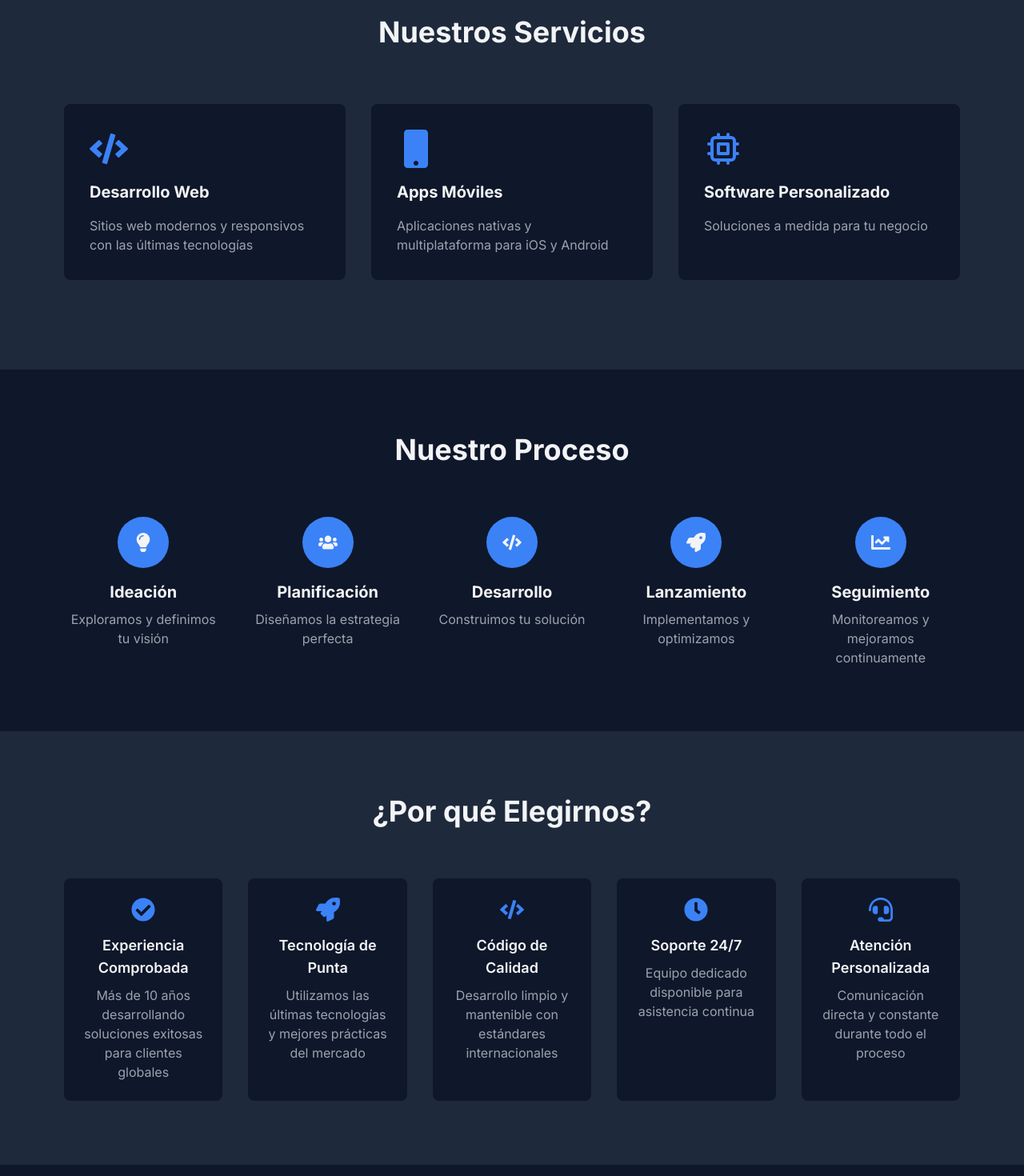
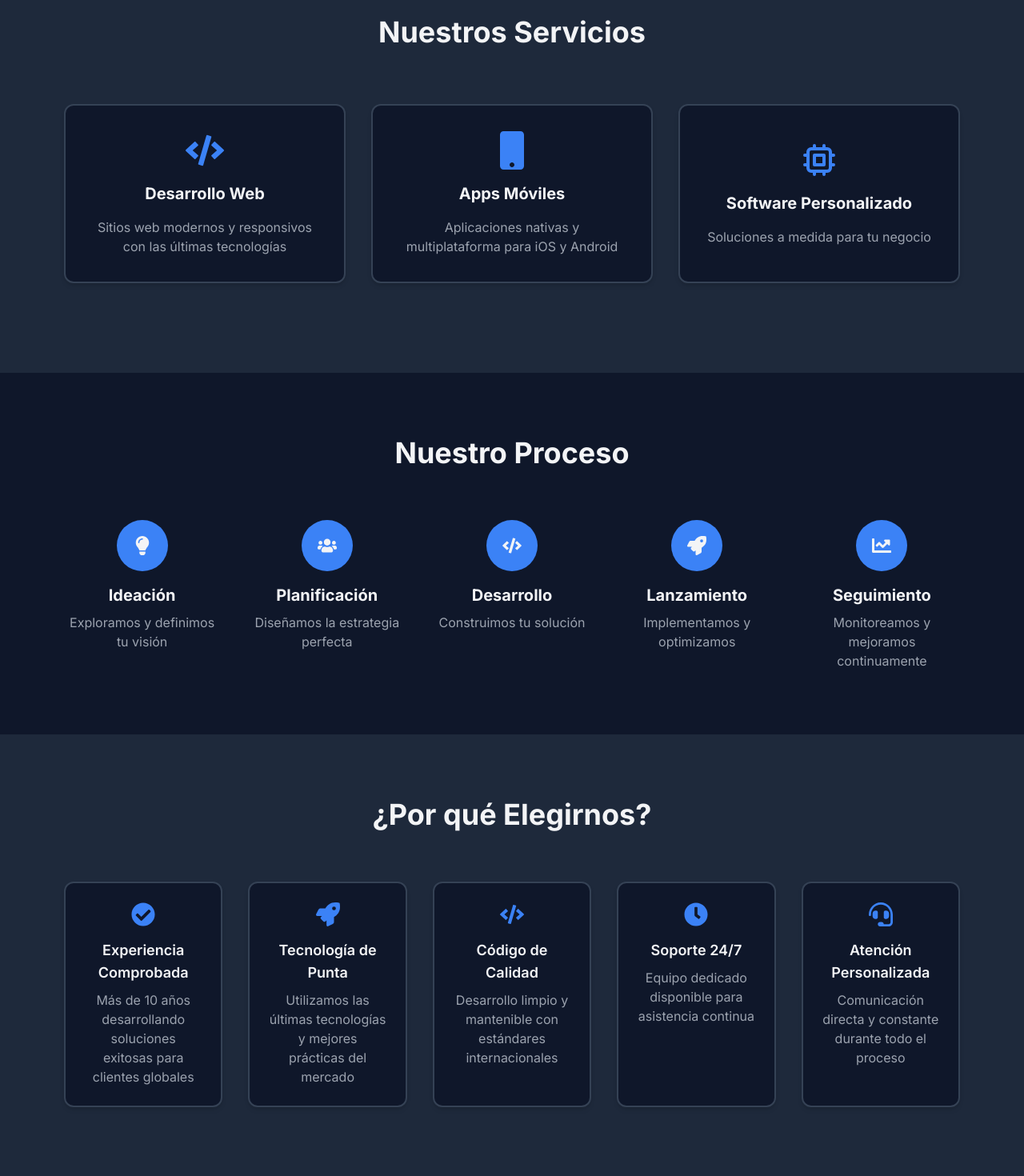
Before and after one commit to Iammtiago/ready-go-template, a React (Vite) app: page / in a window 1280 px wide. Shown: the part 860-2330 px from the top of the page at 80% size. Built offline with nearby package versions, Linux system fonts and the light colour scheme.

Commit message:
fix some design to the sections

```diff
--- a/src/components/sections/chooseUs.section.jsx
+++ b/src/components/sections/chooseUs.section.jsx
@@ -35,7 +35,7 @@ const ChooseUsSection = () => {
                 <h2 className="text-4xl font-bold text-center mb-16">¿Por qué Elegirnos?</h2>
                 <div className="grid md:grid-cols-5 gap-8">
                     {itemsList.map((item, index) => (
-                        <div key={index} className="flex flex-col items-center text-center p-6 bg-primary rounded-lg hover:transform hover:-translate-y-2 transition duration-300">
+                        <div key={index} className="flex flex-col items-center text-center p-6 mb-5 bg-primary rounded-xl border-2 border-slate-600/70 hover:border-accent/80 shadow-md hover:shadow-lg hover:transform hover:-translate-y-2 transition duration-300">
                             {item.icon}
                             <h3 className="mt-4 text-lg font-semibold">{item.title}</h3>
                             <p className="mt-2 text-gray-400">{item.text}</p>
--- a/src/components/sections/process.section.jsx
+++ b/src/components/sections/process.section.jsx
@@ -7,7 +7,7 @@ const ProcessSection = () => {
         <section className="py-20 bg-primary" id="proceso">
             <div className="max-w-6xl mx-auto px-4">
                 <h2 className="text-4xl font-bold text-center mb-16">Nuestro Proceso</h2>
-                <div className="grid md:grid-cols-5 gap-8">
+                <div className="grid md:grid-cols-5 gap-9">
                     <div className="text-center">
                         <div className="w-16 h-16 bg-accent rounded-full flex items-center justify-center mx-auto mb-4">
                             <FaLightbulb className="text-2xl" />
--- a/src/components/sections/services.section.jsx
+++ b/src/components/sections/services.section.jsx
@@ -9,18 +9,18 @@ const ServicesSection = () => {
         <section className="pt-20 pb-28 bg-secondary" id="servicios">
             <div className="max-w-6xl mx-auto px-4">
                 <h2 className="text-4xl font-bold text-center mb-[70px]">Nuestros Servicios</h2>
-                <div className="grid md:grid-cols-3 gap-8">
-                    <div className="bg-primary p-8 rounded-lg hover:transform hover:-translate-y-2 transition duration-300">
+                <div className="grid md:grid-cols-3 text-center gap-8">
+                    <div className="bg-primary flex items-center justify-center flex-col p-8 rounded-xl border-2 border-slate-600/70 hover:border-accent/80  shadow-md hover:shadow-lg hover:transform hover:-translate-y-2 transition duration-300">
                         <FaCode className="text-5xl text-accent mb-4" />
                         <h3 className="text-xl font-bold mb-4">Desarrollo Web</h3>
                         <p className="text-gray-400">Sitios web modernos y responsivos con las últimas tecnologías</p>
                     </div>
-                    <div className="bg-primary p-8 rounded-lg hover:transform hover:-translate-y-2 transition duration-300">
+                    <div className="bg-primary flex items-center justify-center flex-col p-8 rounded-xl border-2 border-slate-600/70 hover:border-accent/80  shadow-md hover:shadow-lg hover:transform hover:-translate-y-2 transition duration-300">
                         <FaMobile className="text-5xl text-accent mb-4" />
                         <h3 className="text-xl font-bold mb-4">Apps Móviles</h3>
                         <p className="text-gray-400">Aplicaciones nativas y multiplataforma para iOS y Android</p>
                     </div>
-                    <div className="bg-primary p-8 rounded-lg hover:transform hover:-translate-y-2 transition duration-300">
+                    <div className="bg-primary flex items-center justify-center flex-col p-8 rounded-xl border-2 border-slate-600/70 hover:border-accent/80  shadow-md hover:shadow-lg hover:transform hover:-translate-y-2 transition duration-300">
                         <HiOutlineChip className="text-5xl text-accent mb-4" />
                         <h3 className="text-xl font-bold mb-4">Software Personalizado</h3>
                         <p className="text-gray-400">Soluciones a medida para tu negocio</p>
```
